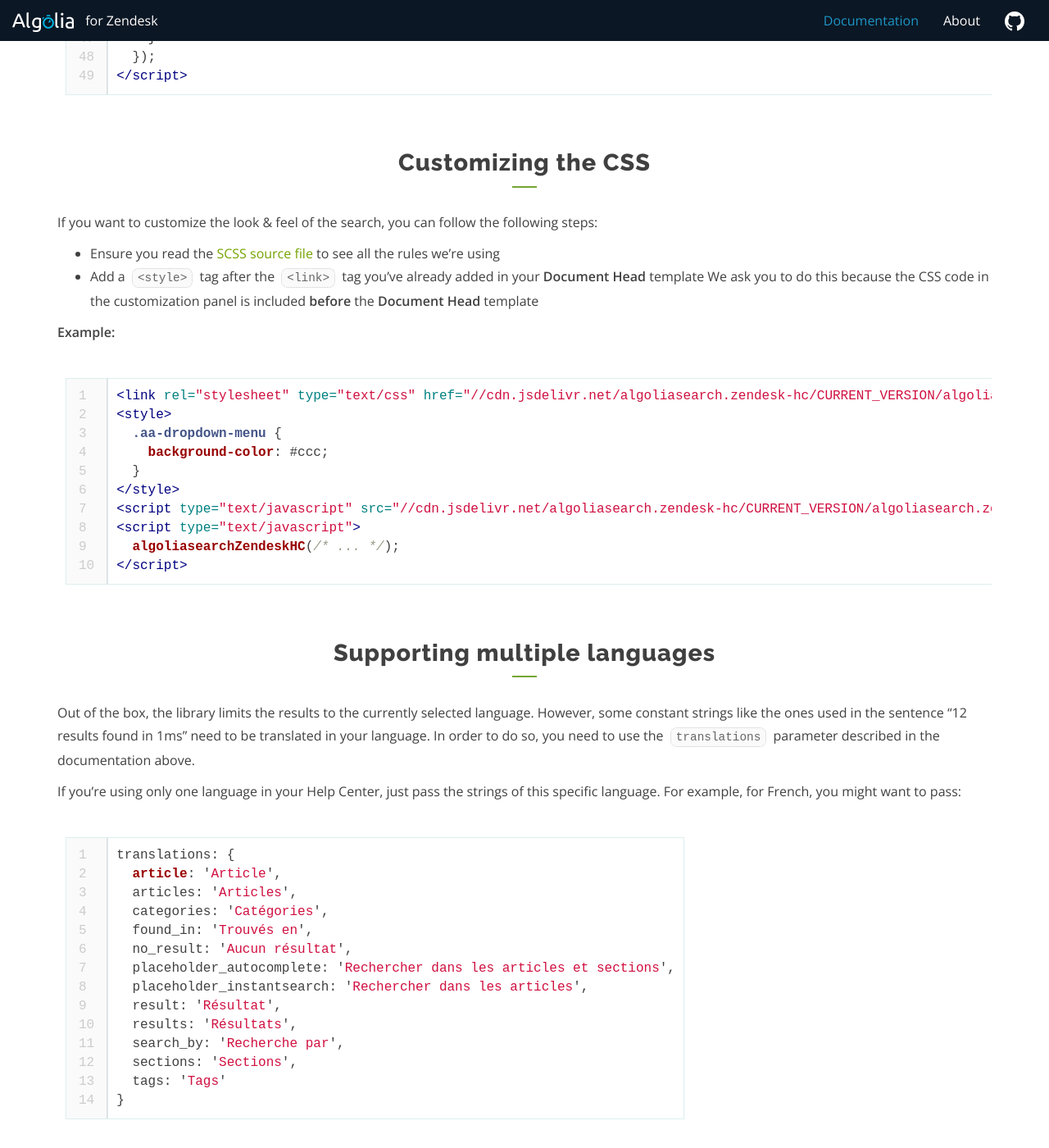
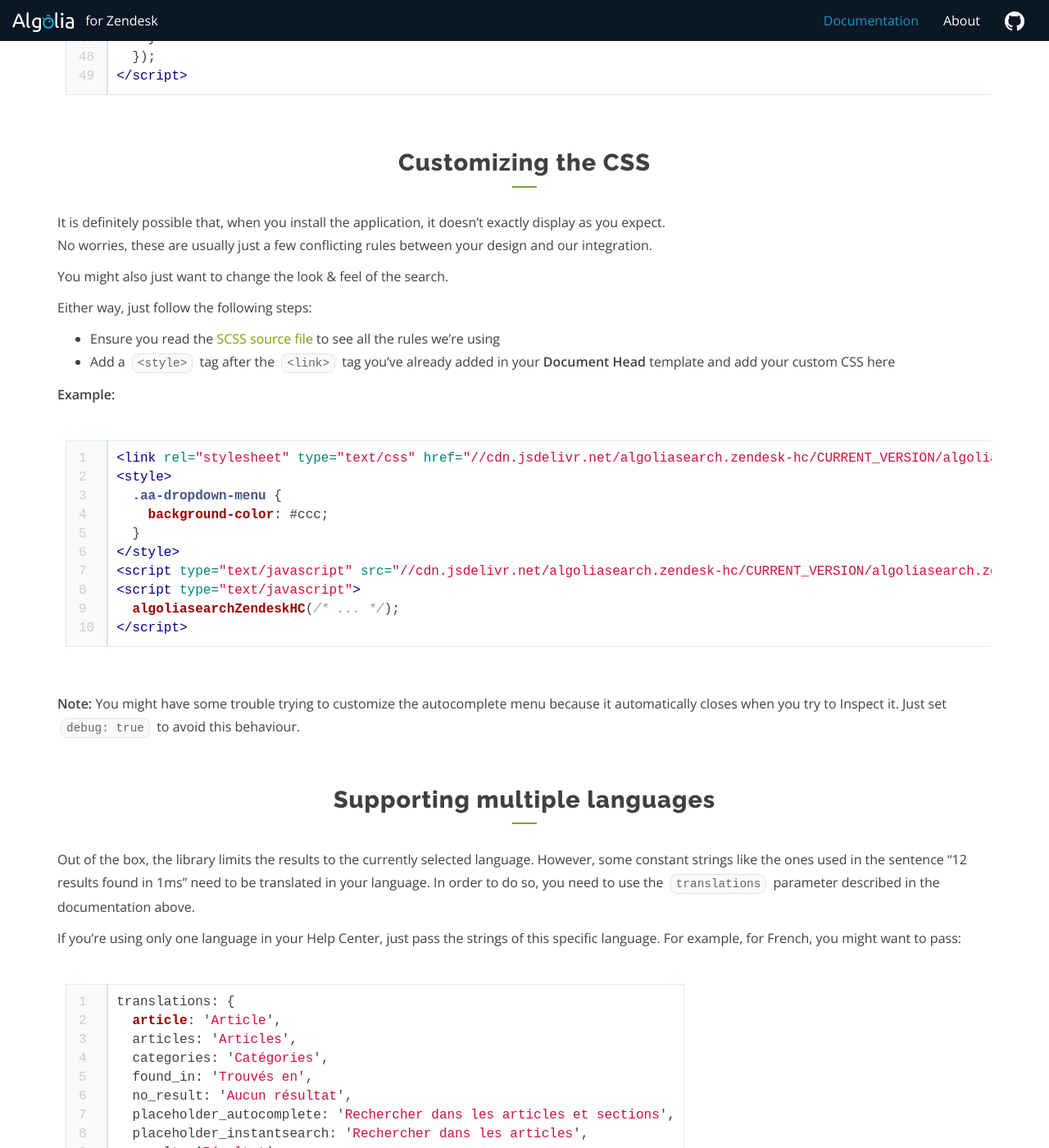
Before and after one commit to algolia/algoliasearch-zendesk, a Jekyll site: the page built from docs/documentation.md, in a window 1280 px wide and 1400 px high, scrolled down 2111 px. Shown: the whole window at 82% size. Built offline with Jekyll 4.4.1, drawn with Linux system fonts in a browser that asks for light colours; nearby versions of some CDN libraries; comment, search, counter and statistics services are not loaded; some of the changed text lies outside the part shown.

Commit message:
docs(website): clarify the installation process and theming

````diff
--- a/docs/documentation.md
+++ b/docs/documentation.md
@@ -21,13 +21,13 @@
 Once your data has been extracted to Algolia, you need to update your Help Center theme in order to replace the search feature by Algolia.
 
 1. Copy the code displayed on the **Zendesk Connector** page in your Algolia account
-2. Go to your Zendesk Help Center
+2. Head to your Zendesk Help Center
 3. Click **General > Customize the design** in the top bar
-4. In the **Theme** section, click on "Edit theme"
+4. In the **Theme** section, click on **Edit theme**
 5. In the top left corner dropdown, select the **Document Head** template
-6. Copy/Paste the lines you copied before at the end of the template
-7. Save and ensure everything is working
-8. Click **Publish Theme**
+6. Paste at the end of the template the code you've just copied
+7. Click **Save** and ensure everything is working using the preview on the right (if you have some small CSS issues, [read this part](#customizing-the-css))
+8. Click **Publish Changes**
 
 ## Available options
 
@@ -87,12 +87,15 @@
 
 ## Customizing the CSS
 
-If you want to customize the look & feel of the search, you can follow the following steps:
+It is definitely possible that, when you install the application, it doesn't exactly display as you expect.
+No worries, these are usually just a few conflicting rules between your design and our integration.
+
+You might also just want to change the look & feel of the search.
+
+Either way, just follow the following steps:
 
 - Ensure you read the [SCSS source file](https://github.com/algolia/algoliasearch-zendesk/blob/master/app/css/index.scss) to see all the rules we're using
-- Add a `<style>` tag after the `<link>` tag you've already added in your **Document Head** template
-  We ask you to do this because the CSS code in the customization panel is included __before__ the **Document Head** template
-
+- Add a `<style>` tag after the `<link>` tag you've already added in your **Document Head** template and add your custom CSS here
 
 **Example:**
 
@@ -108,6 +111,9 @@
   algoliasearchZendeskHC(/* ... */);
 </script>
 ```
+
+**Note:** You might have some trouble trying to customize the autocomplete menu because it automatically closes when you try to Inspect it.
+Just set `debug: true` to avoid this behaviour.
 
 ## Supporting multiple languages
 
````
Also changed, not shown: app/README.md.
